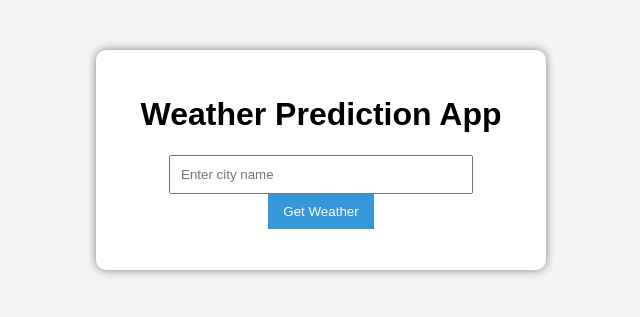
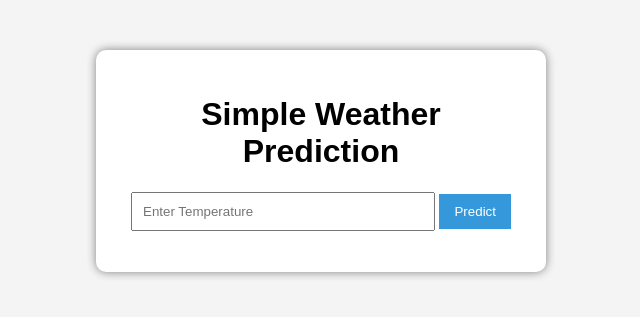
Before and after one commit to shreyapalase/Whether-Forcasting-Information, a Flask app: page / in a window 1280 px wide. Shown: the top 317 px of the page, without its empty margins (319-959 px from the left). Run offline with Flask 3, Linux system fonts and the light colour scheme.

Commit message:
Update index.html

```diff
--- a/templates/index.html
+++ b/templates/index.html
@@ -1,65 +1,36 @@
 <!DOCTYPE html>
 <html>
 <head>
-    <title>Weather Prediction App</title>
-    <link rel="stylesheet"
-          href="{{ url_for('static', filename='style.css') }}">
+    <title>Weather Prediction</title>
+    <link rel="stylesheet" href="{{ url_for('static', filename='style.css') }}">
 </head>
 <body>
 
 <div class="container">
-
-    <h1>Weather Prediction App</h1>
+    <h1>Simple Weather Prediction</h1>
 
     <form method="POST">
         <input
-            type="text"
-            name="city"
-            id="city"
-            placeholder="Enter city name"
+            type="number"
+            name="temperature"
+            id="temperature"
+            placeholder="Enter Temperature"
             required
         >
 
-        <button type="submit" onclick="showMessage()">
-            Get Weather
+        <button type="submit" onclick="showText()">
+            Predict
         </button>
     </form>
 
     <p id="message"></p>
 
-    {% if weather %}
-
-        {% if weather.error %}
-            <h3>{{ weather.error }}</h3>
-
-        {% else %}
-            <div class="weather-card">
-                <h2>{{ weather.city }}</h2>
-
-                <p>
-                    Temperature:
-                    {{ weather.temp }} °C
-                </p>
-
-                <p>
-                    Weather:
-                    {{ weather.description }}
-                </p>
-
-                <p>
-                    Humidity:
-                    {{ weather.humidity }}%
-                </p>
-            </div>
-        {% endif %}
-
+    {% if result %}
+        <h2>{{ result }}</h2>
     {% endif %}
-
 </div>
 
-<script
-src="{{ url_for('static', filename='script.js') }}">
-</script>
+<script src="{{ url_for('static', filename='script.js') }}"></script>
 
 </body>
 </html>
```
